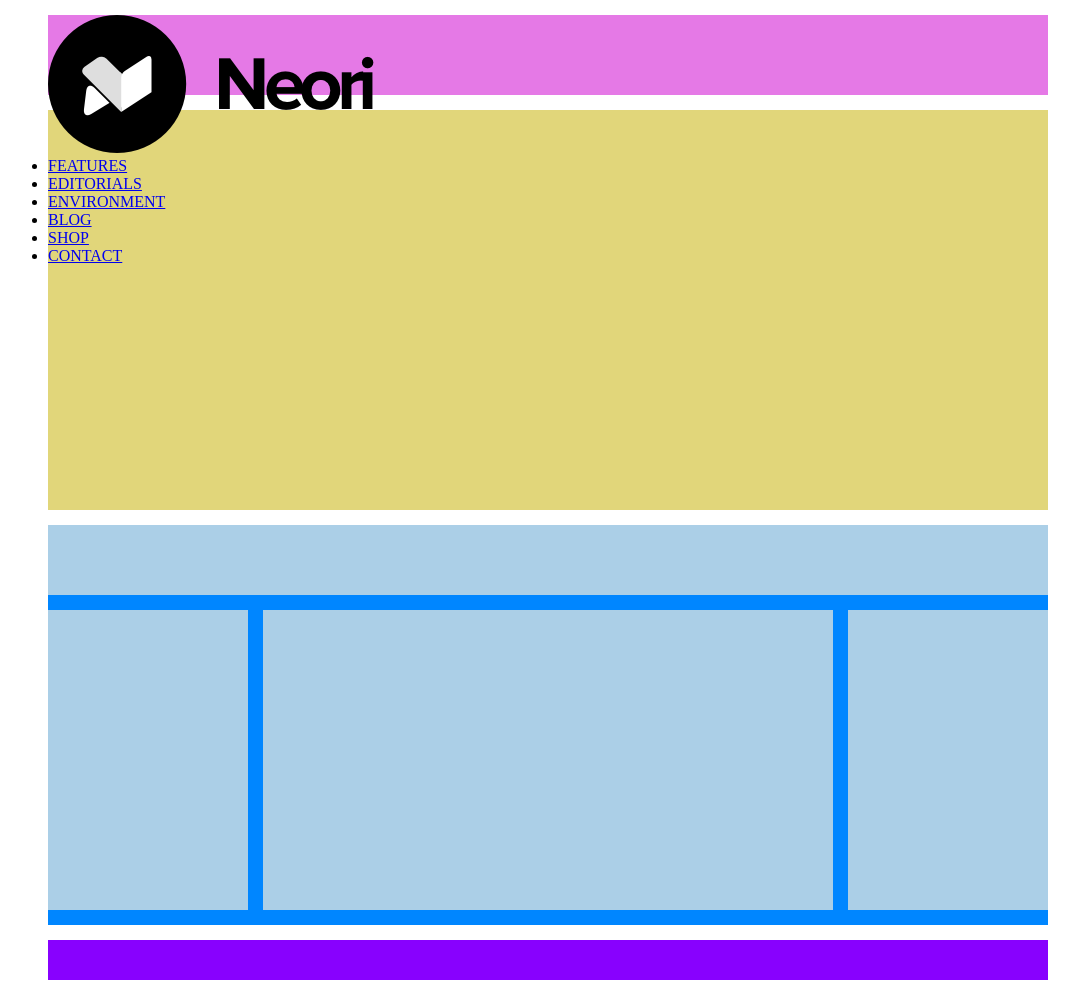
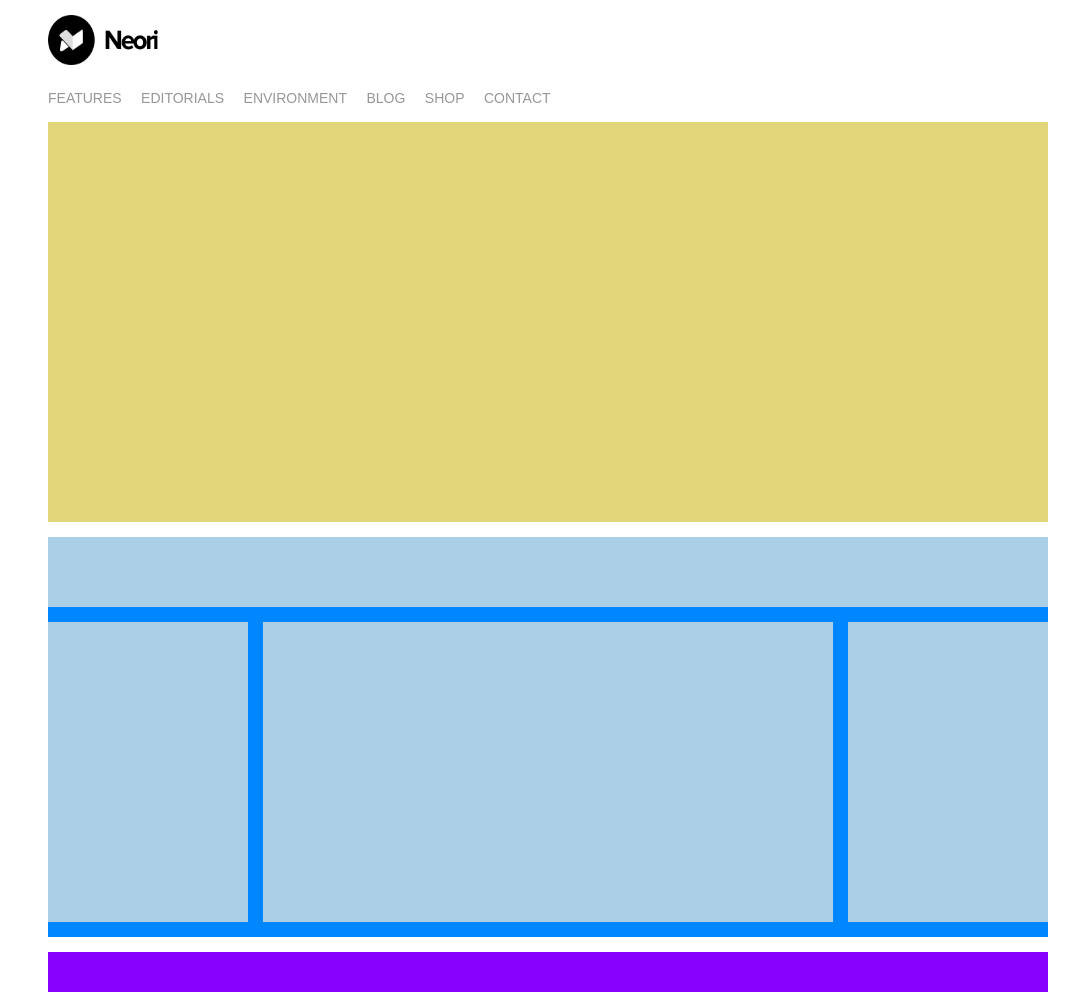
Before and after one commit to Aleandro2119/htmlcss-wp, a plain HTML site: page index.html in a window 1280 px wide. Shown: the whole page, without its empty margins (92-1171 px from the left). Drawn offline with Linux system fonts and the light colour scheme.

Commit message:
Add Header css

```diff
--- a/css/style.css
+++ b/css/style.css
@@ -5,6 +5,9 @@
     box-sizing: border-box;
 }
 
+body{
+    font-family: Arial, Helvetica, sans-serif;
+}
 
 /*Utils*/
 .container{
@@ -23,12 +26,30 @@
     background-color: #0086FF;
 }
 
-/*Products*/
+/*PRODUCTS*/
+/*Header*/
 header{
-    background-color: #E579E6;
-    height: 80px;
     margin-top: 15px;
 }
+
+#logo{
+    width: 110px;
+    height: 50px;
+    margin-bottom: 20px;
+}
+
+li{
+    display: inline;
+    margin-right: 15px;
+    font-size: 14px;
+    list-style-type: none;
+}
+
+a{
+    color: #979797;
+    text-decoration: none;
+}
+
 
 
 #spotlight{
```
